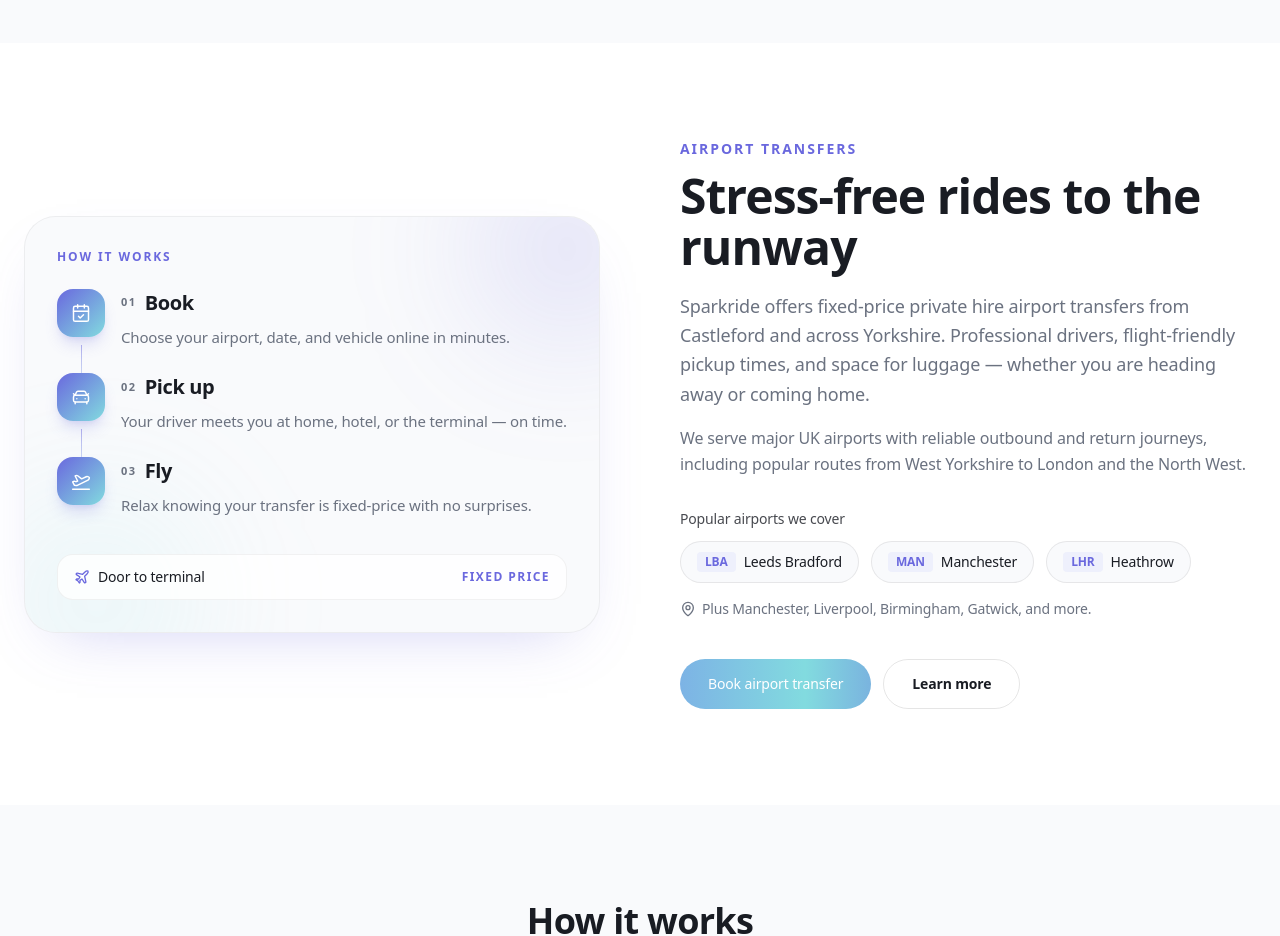
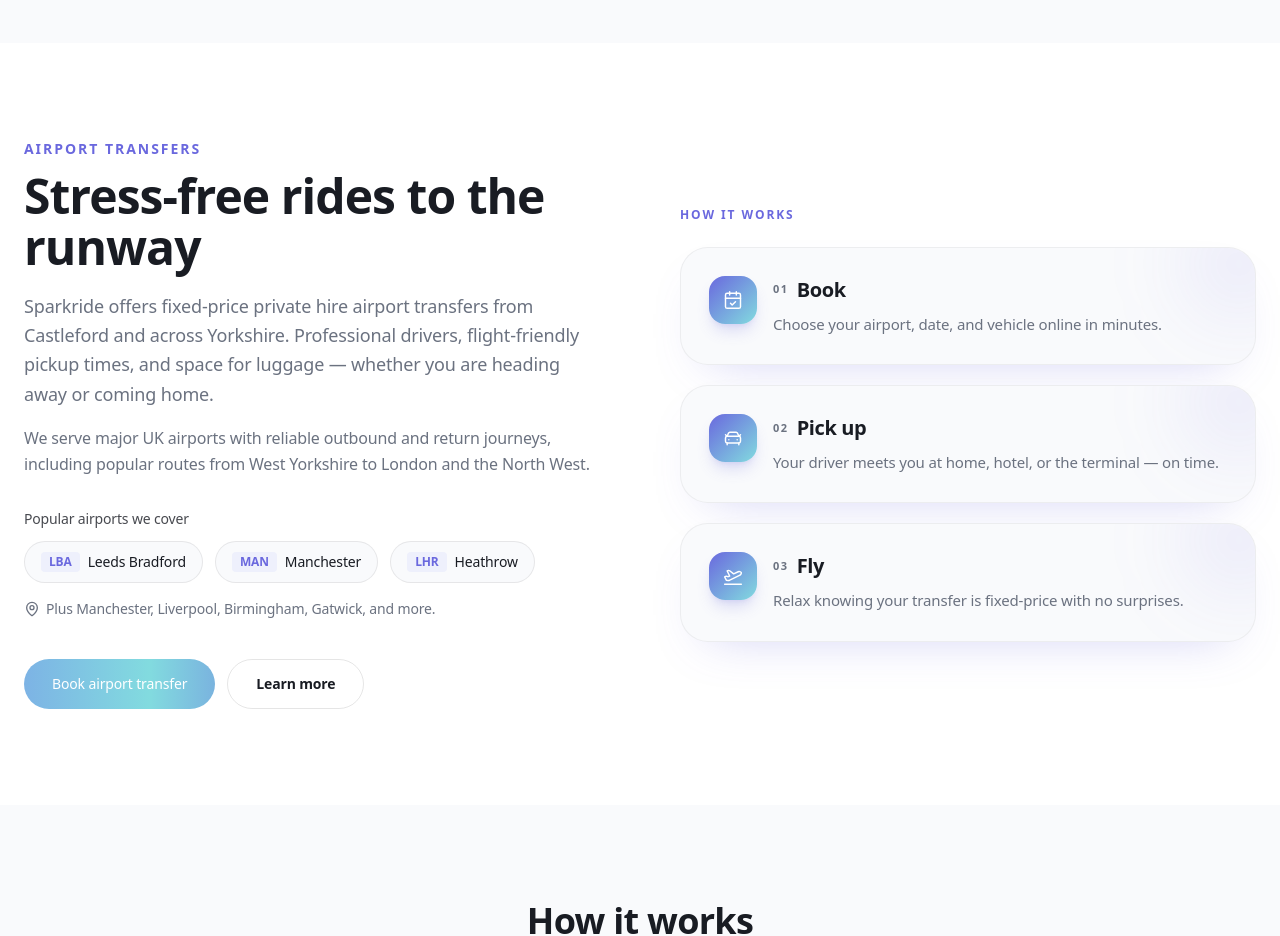
Before and after one commit to CHWEB7/Sparkride, a Next.js app: page / in a window 1280 px wide. Shown: the part 1760-2696 px from the top of the page. Built offline with nearby package versions, Linux system fonts and the light colour scheme.

Commit message:
Swap airport section layout and split process into hover tiles

```diff
--- a/src/components/AirportsSection.tsx
+++ b/src/components/AirportsSection.tsx
@@ -2,30 +2,40 @@
 import { AIRPORTS } from "@/lib/airports";
 import { SiteContainer } from "@/components/SiteContainer";
 import { AnimatedGradientButton } from "@/components/AnimatedGradientButton";
-import { CalendarCheck, CarFront, MapPin, Plane, PlaneTakeoff } from "lucide-react";
+import { CalendarCheck, CarFront, MapPin, PlaneTakeoff } from "lucide-react";
+import type { LucideIcon } from "lucide-react";
 
 const FEATURED_CODES = ["LBA", "MAN", "LHR"];
 
-const PROCESS_STEPS = [
+const PROCESS_STEPS: {
+  step: string;
+  title: string;
+  description: string;
+  icon: LucideIcon;
+  hoverShift: string;
+}[] = [
   {
     step: "01",
     title: "Book",
     description: "Choose your airport, date, and vehicle online in minutes.",
     icon: CalendarCheck,
+    hoverShift: "hover:-translate-y-2 hover:translate-x-1",
   },
   {
     step: "02",
     title: "Pick up",
     description: "Your driver meets you at home, hotel, or the terminal — on time.",
     icon: CarFront,
+    hoverShift: "hover:-translate-y-3",
   },
   {
     step: "03",
     title: "Fly",
     description: "Relax knowing your transfer is fixed-price with no surprises.",
     icon: PlaneTakeoff,
+    hoverShift: "hover:-translate-y-2 hover:-translate-x-1",
   },
-] as const;
+];
 
 export function AirportsSection() {
   const featuredAirports = AIRPORTS.filter((airport) =>
@@ -36,63 +46,7 @@
     <section id="airports" className="py-20 sm:py-24 bg-white dark:bg-dark-elevated">
       <SiteContainer>
         <div className="grid lg:grid-cols-2 gap-12 lg:gap-16 xl:gap-20 items-center">
-          <div className="order-2 lg:order-1">
-            <div className="relative rounded-[32px] border border-black/5 dark:border-white/10 bg-app-bg dark:bg-dark p-6 sm:p-8 shadow-[0_24px_60px_-32px_rgba(106,104,222,0.35)] overflow-hidden">
-              <div className="absolute -top-16 -right-16 h-48 w-48 rounded-full bg-brand/15 blur-3xl" aria-hidden />
-              <div className="absolute -bottom-20 -left-10 h-56 w-56 rounded-full bg-brand-end/10 blur-3xl" aria-hidden />
-
-              <p className="relative text-xs font-semibold uppercase tracking-[0.16em] text-brand">
-                How it works
-              </p>
-
-              <div className="relative mt-6 space-y-5">
-                {PROCESS_STEPS.map((item, index) => {
-                  const Icon = item.icon;
-                  return (
-                    <div key={item.step} className="relative flex gap-4">
-                      {index < PROCESS_STEPS.length - 1 && (
-                        <div
-                          className="absolute left-6 top-14 h-[calc(100%-0.5rem)] w-px bg-gradient-to-b from-brand/50 to-brand-end/20"
-                          aria-hidden
-                        />
-                      )}
-
-                      <div className="relative z-10 flex h-12 w-12 shrink-0 items-center justify-center rounded-2xl bg-brand-gradient text-white shadow-lg shadow-brand/20">
-                        <Icon className="h-5 w-5" strokeWidth={1.75} />
-                      </div>
-
-                      <div className="min-w-0 pb-1">
-                        <div className="flex items-center gap-2">
-                          <span className="text-[11px] font-bold tracking-[0.14em] text-muted">
-                            {item.step}
-                          </span>
-                          <h3 className="text-xl font-semibold tracking-[-0.02em] dark:text-white">
-                            {item.title}
-                          </h3>
-                        </div>
-                        <p className="mt-2 text-sm sm:text-[15px] leading-relaxed text-muted">
-                          {item.description}
-                        </p>
-                      </div>
-                    </div>
-                  );
-                })}
-              </div>
-
-              <div className="relative mt-8 flex items-center justify-between rounded-2xl bg-white/80 dark:bg-white/5 border border-black/5 dark:border-white/10 px-4 py-3">
-                <div className="flex items-center gap-2 text-sm font-medium dark:text-white">
-                  <Plane className="h-4 w-4 text-brand" />
-                  Door to terminal
-                </div>
-                <span className="text-xs font-semibold uppercase tracking-[0.12em] text-brand">
-                  Fixed price
-                </span>
-              </div>
-            </div>
-          </div>
-
-          <div className="order-1 lg:order-2">
-            <div className="max-w-xl lg:ml-auto">
+          <div className="max-w-xl">
             <p className="text-sm font-semibold uppercase tracking-[0.14em] text-brand">
               Airport transfers
             </p>
@@ -144,6 +98,48 @@
               </Link>
             </div>
           </div>
+
+          <div>
+            <p className="text-xs font-semibold uppercase tracking-[0.16em] text-brand mb-5 sm:mb-6">
+              How it works
+            </p>
+
+            <div className="grid gap-4 sm:gap-5">
+              {PROCESS_STEPS.map((item) => {
+                const Icon = item.icon;
+                return (
+                  <article
+                    key={item.step}
+                    className={`group relative overflow-hidden rounded-[28px] border border-black/5 dark:border-white/10 bg-app-bg dark:bg-dark p-6 sm:p-7 shadow-[0_20px_50px_-28px_rgba(106,104,222,0.35)] transition-all duration-300 ease-out ${item.hoverShift} hover:shadow-[0_28px_60px_-24px_rgba(106,104,222,0.45)] hover:border-brand/20 dark:hover:border-brand/30`}
+                  >
+                    <div
+                      className="absolute -top-10 -right-10 h-28 w-28 rounded-full bg-brand/10 blur-2xl transition-transform duration-300 group-hover:scale-125"
+                      aria-hidden
+                    />
+
+                    <div className="relative flex items-start gap-4">
+                      <div className="flex h-12 w-12 shrink-0 items-center justify-center rounded-2xl bg-brand-gradient text-white shadow-lg shadow-brand/20 transition-transform duration-300 group-hover:scale-110">
+                        <Icon className="h-5 w-5" strokeWidth={1.75} />
+                      </div>
+
+                      <div className="min-w-0">
+                        <div className="flex items-center gap-2">
+                          <span className="text-[11px] font-bold tracking-[0.14em] text-muted">
+                            {item.step}
+                          </span>
+                          <h3 className="text-xl font-semibold tracking-[-0.02em] dark:text-white">
+                            {item.title}
+                          </h3>
+                        </div>
+                        <p className="mt-2 text-sm sm:text-[15px] leading-relaxed text-muted">
+                          {item.description}
+                        </p>
+                      </div>
+                    </div>
+                  </article>
+                );
+              })}
+            </div>
           </div>
         </div>
       </SiteContainer>
```
Lines whose indentation alone changed are shown as unchanged.
